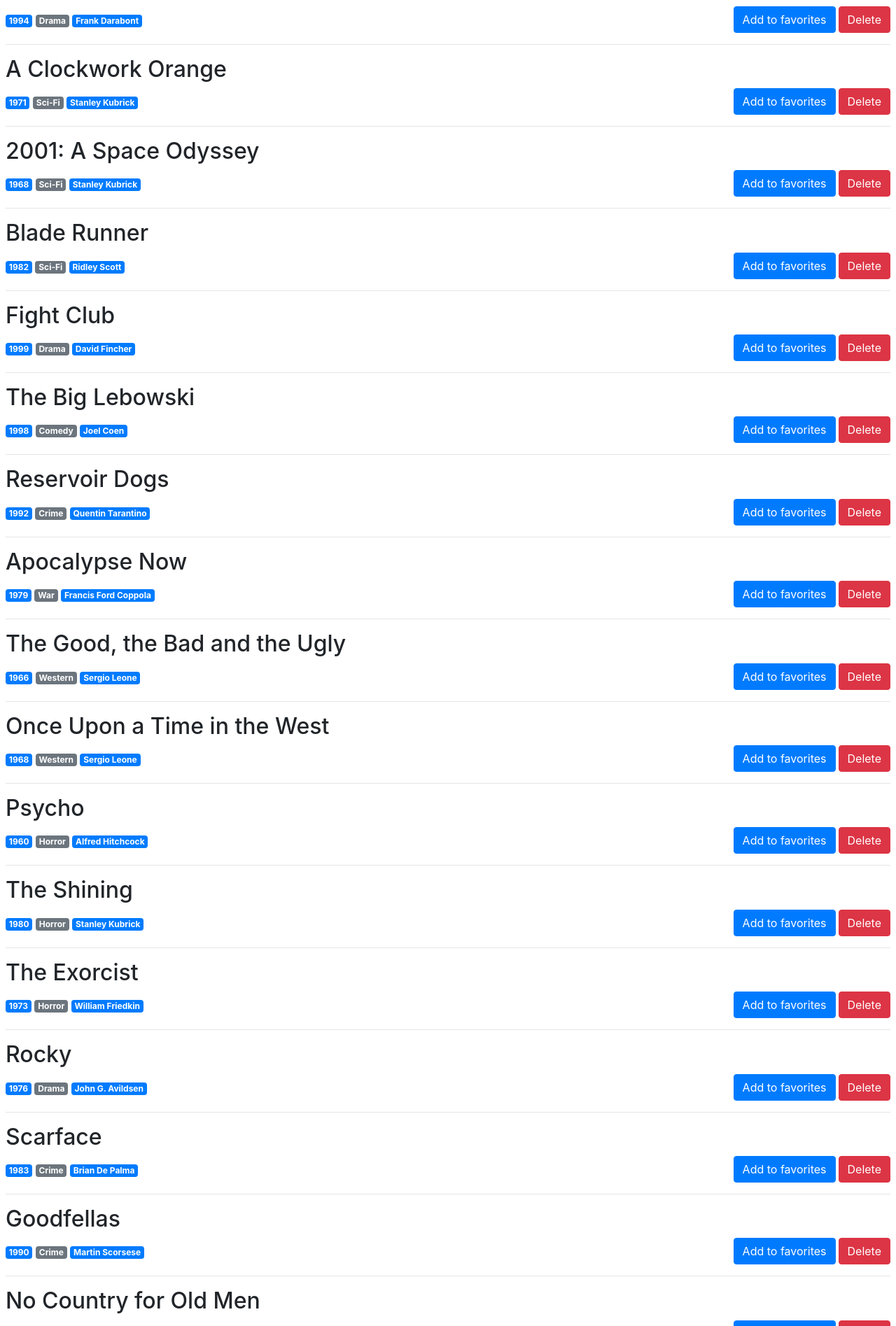
After one commit to 5D-ICW/videotheek, a Flask app: page /movies in a window 1280 px wide. The commit adds this page. Shown: the part 1065-2960 px from the top of the page at 70% size. Run offline with Flask 3, Linux system fonts and the light colour scheme; the visitor is signed in with stand-in values (Sample User, id 1); data comes from the database, SQL or seed files in the repository; both versions use the stored data as it was after the commit; style sheets or scripts are compiled from the project's sources; some libraries are stand-ins or nearby versions.

Commit message:
Fix little things

```diff
--- a/app.py
+++ b/app.py
@@ -27,9 +27,12 @@
     return render_template('home.html')
 
 
-@app.route('/favorites', methods=['GET', 'POST'])
-def fav():
+@app.route('/movies', methods=['GET', 'POST'])
+def movies():
     if request.method == 'POST':
+        if not "user_id" in session:
+            abort(403)
+
         action = request.form['action']
         film_id = request.form['film_id']
 
@@ -43,24 +46,31 @@
         conn.commit()
         conn.close()
 
-        return redirect(url_for('fav'))
-
+        return redirect(url_for('movies'))
 
     if not "user_id" in session:
-        return redirect(url_for("signin"))
+        return redirect(url_for("sign_in"))
+
+    alleen_favorieten = request.args.get('alleen_favorieten', False)
 
     conn = get_db_connection()
-    films = conn.execute('SELECT * FROM films').fetchall()
+    films = []
+    if alleen_favorieten:
+        films = conn.execute('SELECT * FROM films WHERE film_id IN (SELECT film_id FROM favorieten WHERE klant_id = ?)', (session["user_id"],)).fetchall()
+
+    else:
+        films = conn.execute('SELECT * FROM films').fetchall()
+
     favorieten = conn.execute('SELECT * FROM favorieten WHERE klant_id = ?', (session["user_id"],)).fetchall()
     conn.close()
 
 
-    return render_template('fav.html', films=films, favorieten=favorieten)
+    return render_template('movies.html', films=films, favorieten=favorieten, alleen_favorieten=alleen_favorieten)
 
 @app.route('/delete-film', methods=['POST'])
 def delete_film():
     if not "user_id" in session:
-        return redirect(url_for("signin"))
+        return redirect(url_for("sign_in"))
 
     if session["rol"] != "ADMIN":
         abort(403)
@@ -71,15 +81,15 @@
     conn.execute('DELETE FROM films WHERE film_id = ?', (film_id,))
     conn.commit()
     conn.close()
-    return redirect(url_for('fav'))
+    return redirect(url_for('movies'))
 
 
 @app.route('/signin', methods=['GET', 'POST'])
-def signin():
+def sign_in():
     if "user_id" in session:
         if session["rol"] == "ADMIN":
             return redirect(url_for("panel"))
-        return redirect(url_for("fav"))
+        return redirect(url_for("movies"))
 
     if request.method == 'POST':
         email = request.form['email']
@@ -108,10 +118,10 @@
 @app.route('/panel')
 def panel():
     if "user_id" not in session:
-        return redirect(url_for("signin"))
+        return redirect(url_for("sign_in"))
 
     if session["rol"] != "ADMIN":
-        return redirect(url_for("signin"))
+        return redirect(url_for("sign_in"))
 
     return render_template('panel.html')
 
@@ -119,10 +129,10 @@
 @app.route('/panel/create', methods=['GET', 'POST'])
 def create_user():
     if "user_id" not in session:
-        return redirect(url_for("signin"))
+        return redirect(url_for("sign_in"))
 
     if session["rol"] != "ADMIN":
-        return redirect(url_for("signin"))
+        return redirect(url_for("sign_in"))
 
     if request.method == 'POST':
         name = request.form["name"]
@@ -146,10 +156,10 @@
 @app.route('/panel/delete', methods=['GET', 'POST'])
 def delete_user():
     if "user_id" not in session:
-        return redirect(url_for("signin"))
+        return redirect(url_for("sign_in"))
 
     if session["rol"] != "ADMIN":
-        return redirect(url_for("signin"))
+        return redirect(url_for("sign_in"))
 
     if request.method == 'POST':
         email = request.form['email']
@@ -170,10 +180,10 @@
 @app.route('/panel/add', methods=['GET', 'POST'])
 def add_movie():
     if "user_id" not in session:
-        return redirect(url_for("signin"))
+        return redirect(url_for("sign_in"))
 
     if session["rol"] != "ADMIN":
-         return redirect(url_for("signin"))
+         return redirect(url_for("sign_in"))
 
     if request.method == 'POST':
         title = request.form['title']
@@ -197,10 +207,10 @@
 @app.route("/signout")
 def sign_out():
     session.pop("user_id", None)  # Remove user session
-    return redirect(url_for("signin"))
+    return redirect(url_for("sign_in"))
 
 @app.route('/search')
-def search():  # put application's code here
+def search():
     conn = get_db_connection()
     films = conn.execute('SELECT * FROM films').fetchall()
     conn.close()
--- a/templates/base.html
+++ b/templates/base.html
@@ -9,14 +9,15 @@
 <nav class="p-1">
     <a href="{{ url_for('home') }}">Home</a>
     {% if signedIn %}
-        <a href="{{ url_for('fav') }}">Favorites</a>
+        <a href="{{ url_for('movies') }}">Movies</a>
+        <a href="{{  url_for('search') }}">Search</a>
     {% endif %}
     {% if signedIn and rol == "ADMIN" %}
         <a href="{{ url_for('panel') }}">Panel</a>
     {% elif signedIn %}
         <a href="{{ url_for('sign_out') }}">Sign Out</a>
     {% else %}
-        <a href="{{ url_for('signin') }}">Sign In</a>
+        <a href="{{ url_for('sign_in') }}">Sign In</a>
     {% endif %}
 </nav>
 <div>
--- a/templates/create-user.html
+++ b/templates/create-user.html
@@ -2,7 +2,7 @@
 
 {% block content %}
     <div class="flex flex-col justify-center text-center items-center justify-items-center gap-4 sm:p-20">
-        <h1>Create an user</h1>
+        <h1>Create a user</h1>
         <form action="{{ url_for('create_user') }}" method="post" class="flex flex-col w-1/5">
             <label>
                 <input type="text" name="name" placeholder="Name" required class="border p-2 rounded-2xl">
--- a/templates/delete-user.html
+++ b/templates/delete-user.html
@@ -2,7 +2,7 @@
 
 {% block content %}
     <div class="flex flex-col justify-center text-center items-center justify-items-center gap-4 sm:p-20">
-        <h1>Delete an user</h1>
+        <h1>Delete a user</h1>
         <form action="{{ url_for('delete_user') }}" method="post" class="flex flex-col w-1/5">
             <label>
                 <input type="email" name="email" placeholder="Email" required class="border p-2 rounded-2xl">
--- /dev/null
+++ b/templates/movies.html
@@ -0,0 +1,54 @@
+{% extends 'base.html' %}
+
+{% block content %}
+<div class="mx-2">
+    <div class="flex flex-row justify-content-between items-center">
+        <h1>Movies</h1>
+        <div class="flex flex-row gap-1">
+            {% if not alleen_favorieten %}
+            <a href="{{ url_for('movies', alleen_favorieten=true) }}" class="btn btn-primary">Only show favorites</a>
+            {% else %}
+            <a href="{{ url_for('movies') }}" class="btn btn-primary">Show all</a>
+            {% endif %}
+            {% if rol == "ADMIN" %}
+                <a href="{{ url_for('add_movie') }}" class="btn btn-primary">Add a movie</a>
+            {% endif %}
+        </div>
+    </div>
+    {% for film in films %}
+        <h2>{{ film['titel'] }}</h2>
+
+        <div class="flex flex-row justify-content-between items-center">
+            <div>
+                <span class="badge badge-primary">{{ film['releasejaar'] }}</span>
+                <span class="badge badge-secondary">{{ film['genre'] }}</span>
+                <span class="badge badge-primary">{{ film['regisseur'] }}</span>
+            </div>
+
+            <div class="flex flex-row gap-1">
+                {% if film['film_id'] in favorieten|map(attribute='film_id') %}
+                    <form action="{{ url_for('movies') }}" method="post">
+                        <input type="hidden" name="action" value="remove">
+                        <input type="hidden" name="film_id" value="{{ film['film_id'] }}">
+                        <button type="submit" class="btn btn-primary delete-button">Remove from favorites</button>
+                    </form>
+                {% else %}
+                    <form action="{{ url_for('movies') }}" method="post">
+                        <input type="hidden" name="action" value="add">
+                        <input type="hidden" name="film_id" value="{{ film['film_id'] }}">
+                        <button type="submit" class="btn btn-primary delete-button">Add to favorites</button>
+                    </form>
+                {% endif %}
+
+                {% if rol == "ADMIN" %}
+                    <form action="{{ url_for('delete_film') }}" method="post">
+                        <input type="hidden" name="id" value="{{ film['film_id'] }}">
+                        <button type="submit" class="btn btn-danger delete-button">Delete</button>
+                    </form>
+                {% endif %}
+            </div>
+        </div>
+        <hr>
+    {% endfor %}
+</div>
+{% endblock %}
--- a/templates/signin.html
+++ b/templates/signin.html
@@ -3,7 +3,7 @@
 {% block content %}
     <div class="flex flex-col justify-center text-center items-center justify-items-center gap-4 sm:p-20">
         <h1>Sign in</h1>
-        <form action="{{ url_for('signin') }}" method="post" class="flex flex-col w-1/5">
+        <form action="{{ url_for('sign_in') }}" method="post" class="flex flex-col w-1/5">
             <label>
                 <input type="email" name="email" placeholder="Email" required class="border p-2 rounded-2xl">
             </label>
```
Also changed, not shown: templates/fav.html (deleted, +0 -47 lines), identifier.sqlite.
